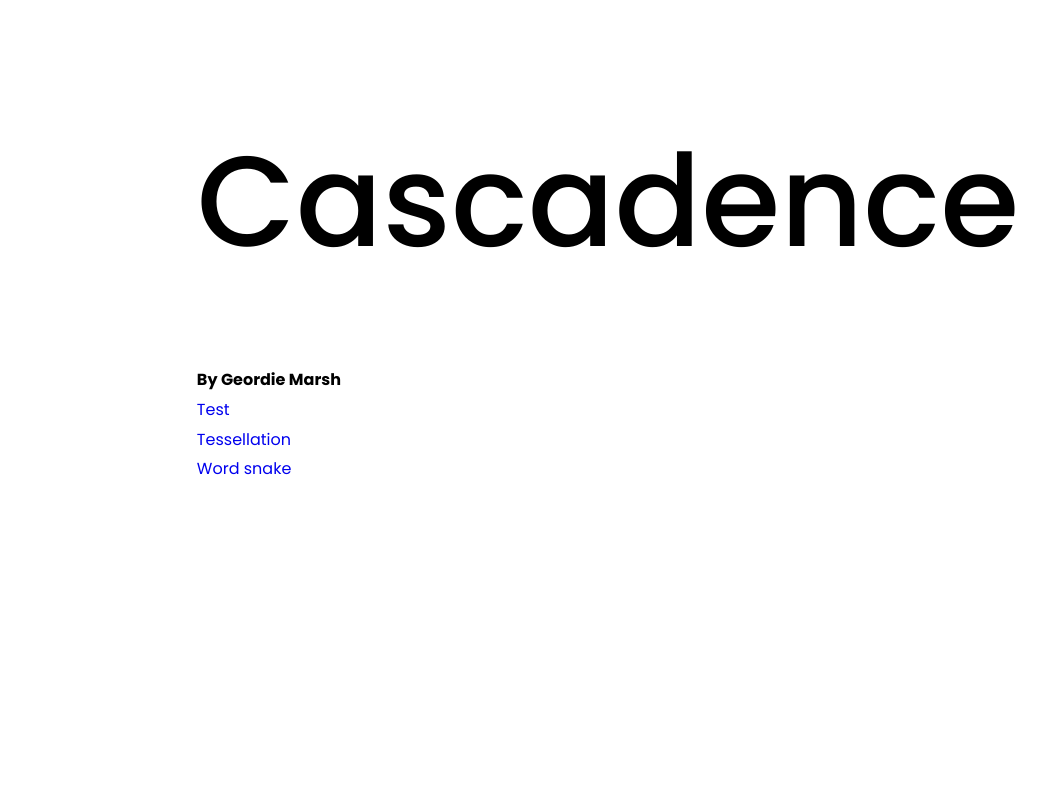
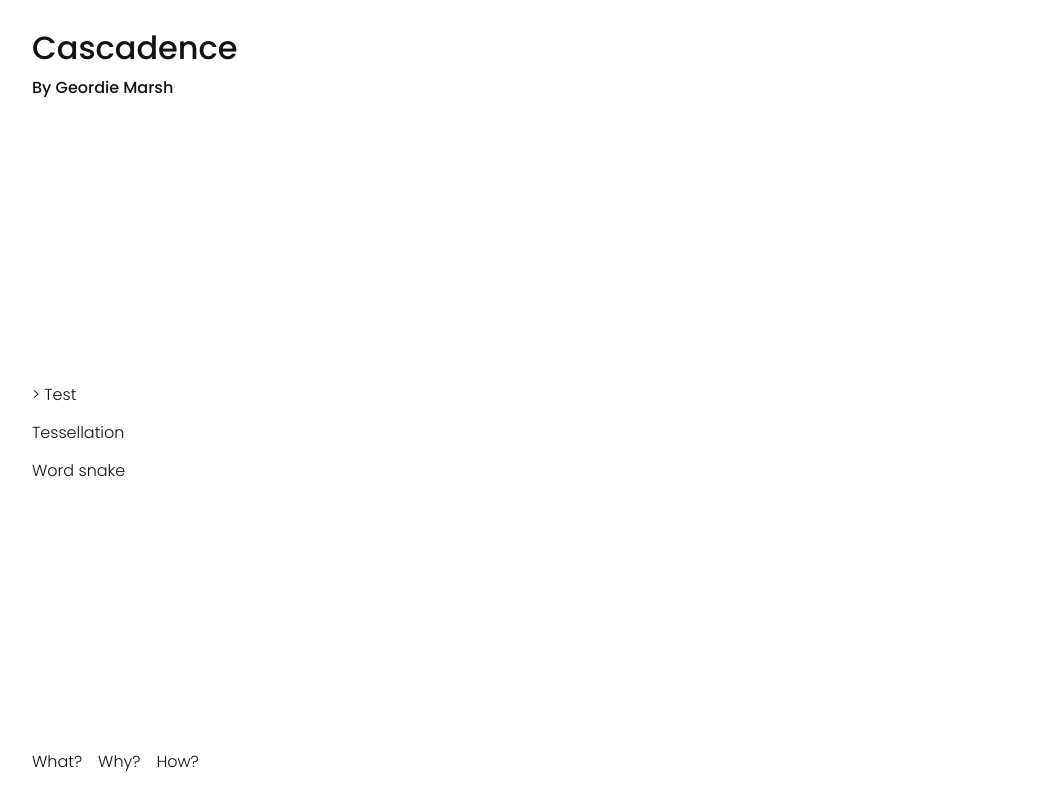
Before and after one commit to Geordie-Marsh/WIST-typeface, a React (Create React App) app: page / in a window 1280 px wide. Shown: the whole page, without its empty margins (0-1046 px from the left). Built offline with nearby package versions, Linux system fonts and the light colour scheme.

Commit message:
Getting the scrolling animation of the grid working and doing the basics of the homepage

```diff
--- a/src/components/LetterGrid.jsx
+++ b/src/components/LetterGrid.jsx
@@ -54,7 +54,7 @@ export default function LetterGrid({reference = null, mode = "singleLetter", sta
 	// useEffect will run once the component has mounted
 	useEffect(() => {
 		// CONTROLLERS
-		let controllerColour = false;
+		let controllerColour = true;
 		let controllerDur = 0.8;
 		let controllerStartDisplayed = startDisplayed;
 
@@ -138,7 +138,7 @@ export default function LetterGrid({reference = null, mode = "singleLetter", sta
 			"#fcb500",
 			"#9ce500",
 			"#00b072",
-			"#0ac8f2",
+			"#0abcf2",
 			"#1e6bff",
 			"#743ee6",
 			"#ff458f"
--- a/src/pages/Home.jsx
+++ b/src/pages/Home.jsx
@@ -6,17 +6,22 @@
 
 export default function Home() {
 	return (
-		<div className='Home'>
+		<div className='Home d-flex flex-h jc-btwn'>
 			{/* <LetterGrid /> */}
-			<section className='panel--interaction'>
+			<section className='panel--interaction cont-height d-flex flex-v jc-btwn'>
 				<div className='title-cont'>
 					<h1>Cascadence</h1>
-					<p><b>By Geordie Marsh</b></p>
+					<h2>By Geordie Marsh</h2>
 				</div>
-				<div className='pages-cont'>
-					<a href="test"><p>Test</p></a>
+				<div className='pages-cont d-flex flex-v jc-btwn gap--xs'>
+					<a href="test"><p>&gt; Test</p></a>
 					<a href="tessellation"><p>Tessellation</p></a>
 					<a href="word-snake?word=esfox"><p>Word snake</p></a>
+				</div>
+				<div className='about-cont d-flex flex-h jc-start gap--sm'>
+					<a href="what"><p>What?</p></a>
+					<a href="why"><p>Why?</p></a>
+					<a href="how"><p>How?</p></a>
 				</div>
 			</section>
 			<section className='panel--artwork'>
--- a/src/pages/Home.scss
+++ b/src/pages/Home.scss
@@ -1,9 +1,6 @@
 .Home {
 	width: 100vw;
 	height: 100vh;
-	display: flex;
-	justify-content: center;
-	align-items: center;
 
 	.LetterGrid {
 		height: 80vh;
--- a/src/pages/modes/Tessellation.jsx
+++ b/src/pages/modes/Tessellation.jsx
@@ -25,6 +25,9 @@ export default function Tessellation() {
 
 	// Movement consts
 	const totalDur = 12;
+
+	// The movement interval
+	let movementInterval;
 
 
 
@@ -65,7 +68,14 @@ export default function Tessellation() {
 				</div>
 			);
 		}
-		setItems(newItems);
+
+		let itemsReturn = (
+			<div className='letters-cont'>
+				{ newItems }
+			</div>
+		)
+
+		setItems(itemsReturn);
 
 		setTimeout(() => {
 			// Running the tessellation engine
@@ -96,6 +106,16 @@ export default function Tessellation() {
 			)
 		});
 
+		// Killing the GSAP for the movement
+		gsap.killTweensOf('.letters-cont');
+		$$(".letters-cont").style.transform = "translateY(0%)";
+		$$all(".letters-row").forEach(element => {
+			element.style.transform = "translateY(" + 0 + "%)";
+		});
+
+		// Clearing the movement interval (from the movementEngine)
+		clearInterval(movementInterval);
+
 		// Resetting the items
 		setItems([]);
 
@@ -122,6 +142,8 @@ export default function Tessellation() {
 
 	function movementEngine(rowCount) {
 		const repeatNo = 100;
+		let movedRows = 0;
+		let timesOver = 1;
 
 		// Moving the rows
 		gsap.to('.letters-cont', {
@@ -131,12 +153,8 @@ export default function Tessellation() {
 			repeat: -1,
 		});
 
-		let movedRows = 0;
-		let timesOver = 1;
-
 		// Moving the individual rows to the bottom when they've reached the top
-		setInterval(() => {
-			console.log(movedRows % rowCount)
+		movementInterval = setInterval(() => {
 			if (movedRows % rowCount === 0 && movedRows > 0) {
 				if (timesOver === repeatNo) {
 					timesOver = 1;
@@ -202,25 +220,7 @@ export default function Tessellation() {
 	return (
 		<div className='Tessellation mode-page'>
 			<div className='mode-cont Tessellation__mode-cont'>
-				<div className='letters-cont'>
-					{/* <div className='letter-cont'><LetterGrid reference={ "letter1" } mode="tessellation" /></div> */}
-					{/* Dynamically adding in the grid elements from the useState items list */}
-					{/* { items.map((item, index) => (
-						<div className='letter-cont' key={ index }>
-							{ item }
-						</div>
-					))} */}
-					{ items }
-
-
-					{/* {[...Array(3)].map((_, i) => (
-						<div className='letters-row'>
-							{[...Array(9)].map((_, j) => (
-								<div className='letter-cont' key={ i + "-" + j }><LetterGrid reference={ "letter" + (i + 1) + "-" + (j + 1) } mode="tessellation" /></div>
-							))}
-						</div>
-					))} */}
-				</div>
+				{ items }
 			</div>
 		</div>
 	);
--- /dev/null
+++ b/src/styles/colours.scss
@@ -0,0 +1,16 @@
+// Primitive colours
+	// white and black
+	$white: #f2f2f2;
+	$grey: #2b2b2b;
+	$black: #121212;
+
+	// Colours
+	$red:    #f52929;
+	$orange: #ff6b00;
+	$yellow: #fcb500;
+	$green:  #9ce500;
+	$jade:   #00b072;
+	$aqua:   #0abcf2;
+	$blue:   #1e6bff;
+	$purple: #743ee6;
+	$pink:   #ff2566;
--- a/src/styles/main.scss
+++ b/src/styles/main.scss
@@ -1,5 +1,6 @@
 // Importing global stylesheets
 @import 'layout';
+@import 'colours';
 @import 'typography';
 @import 'utils';
 
@@ -23,7 +24,7 @@ body {
 .LetterGrid {
 	overflow: visible;
 	aspect-ratio: 1 / 2;
-	// transform: scaleX(1.06);//TEMP
+	shape-rendering: geometricPrecision;
 
 	* {
 		fill: none;
--- a/src/styles/typography.scss
+++ b/src/styles/typography.scss
@@ -10,7 +10,7 @@
 // Defining some basic properties that to apply to all text (by default)
 	h1, h2, h3, h4, p, a {
 		font-family: $font;
-		// color: $black;
+		color: $black;
 		text-decoration: none;
 	}
 
@@ -18,25 +18,24 @@
 // Defining the various text types
 h1 {
 	// // Box model
-	// margin-top: 0;
-	// margin-bottom: 0;
+	margin-top: 0;
+	margin-bottom: $unit;
 
 	// Typography
 	font-weight: 500;
-	font-size: 8 * $unit;
+	font-size: 2 * $unit;
 	line-height: 100%;
 }
 
 h2 {
 	// Box model
-	// margin-top: 0;
+	margin-top: 0;
 	// margin-bottom: 0;
 
 	// Typography
-	font-weight: unset;
-	font-size: 6 * $unit;
+	font-weight: 500;
+	font-size: 1 * $unit;
 	line-height: 100%;
-	text-align: center;
 }
 
 p {
@@ -45,7 +44,7 @@ p {
 	// margin-bottom: 0;
 
 	// Typography
-	font-weight: unset;
+	font-weight: 300;
 	font-size: 1 * $unit;
 	line-height: 100%;
 	margin-bottom: -0.15 * $unit; // This is to make the baseline of the text align with the bottom
--- a/src/styles/utils.scss
+++ b/src/styles/utils.scss
@@ -95,6 +95,21 @@
 }
 
 
+// Gap properties (used in flex and grid layouts)
+.gap--xs {
+	gap: $spacer-mi-02;
+}
+.gap--sm {
+	gap: $spacer-mi-03;
+}
+.gap--md {
+	gap: $spacer-mi-05;
+}
+.gap--lg {
+	gap: $spacer-mi-06;
+}
+
+
 // Text properties
 .text-l {
 	text-align: left;
```
